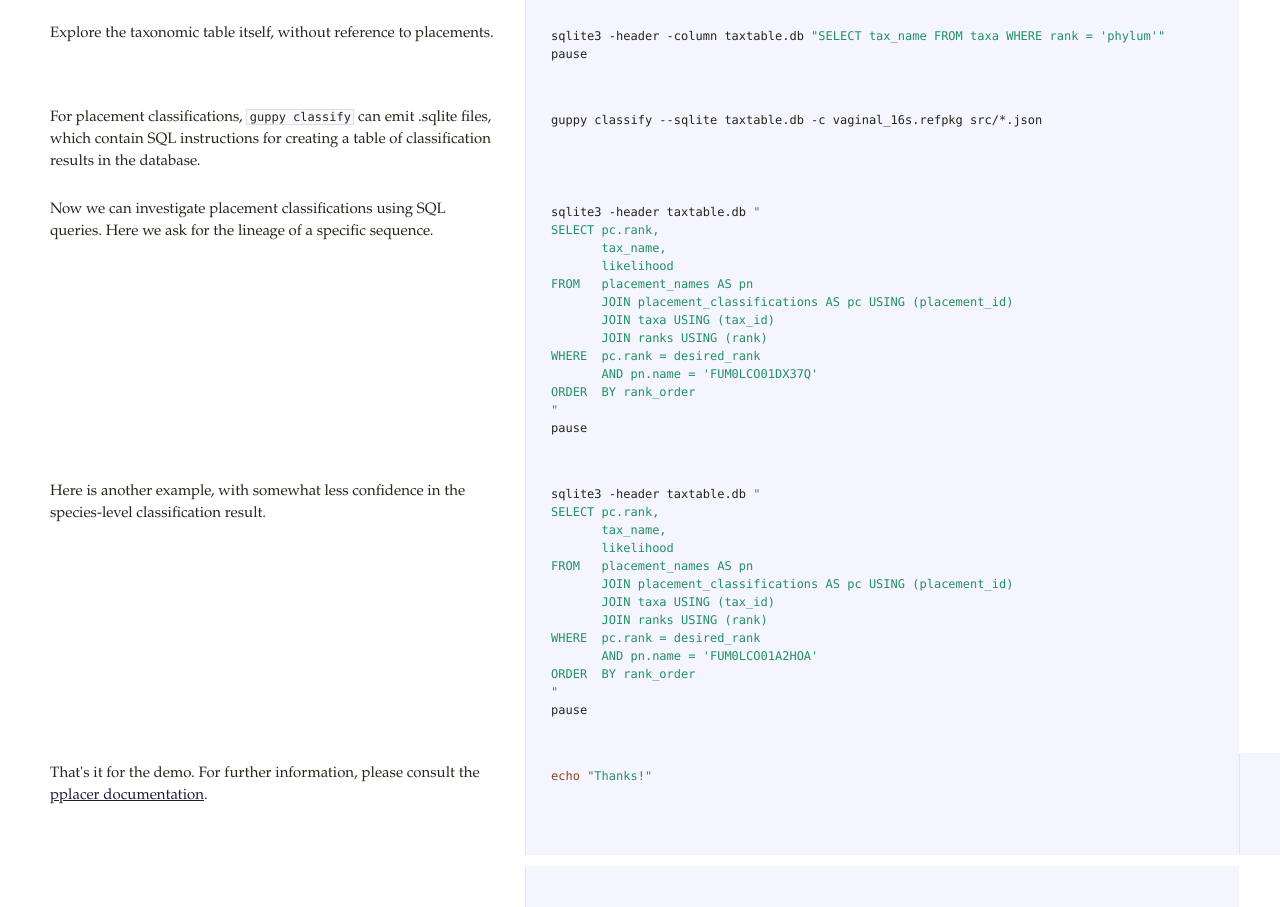
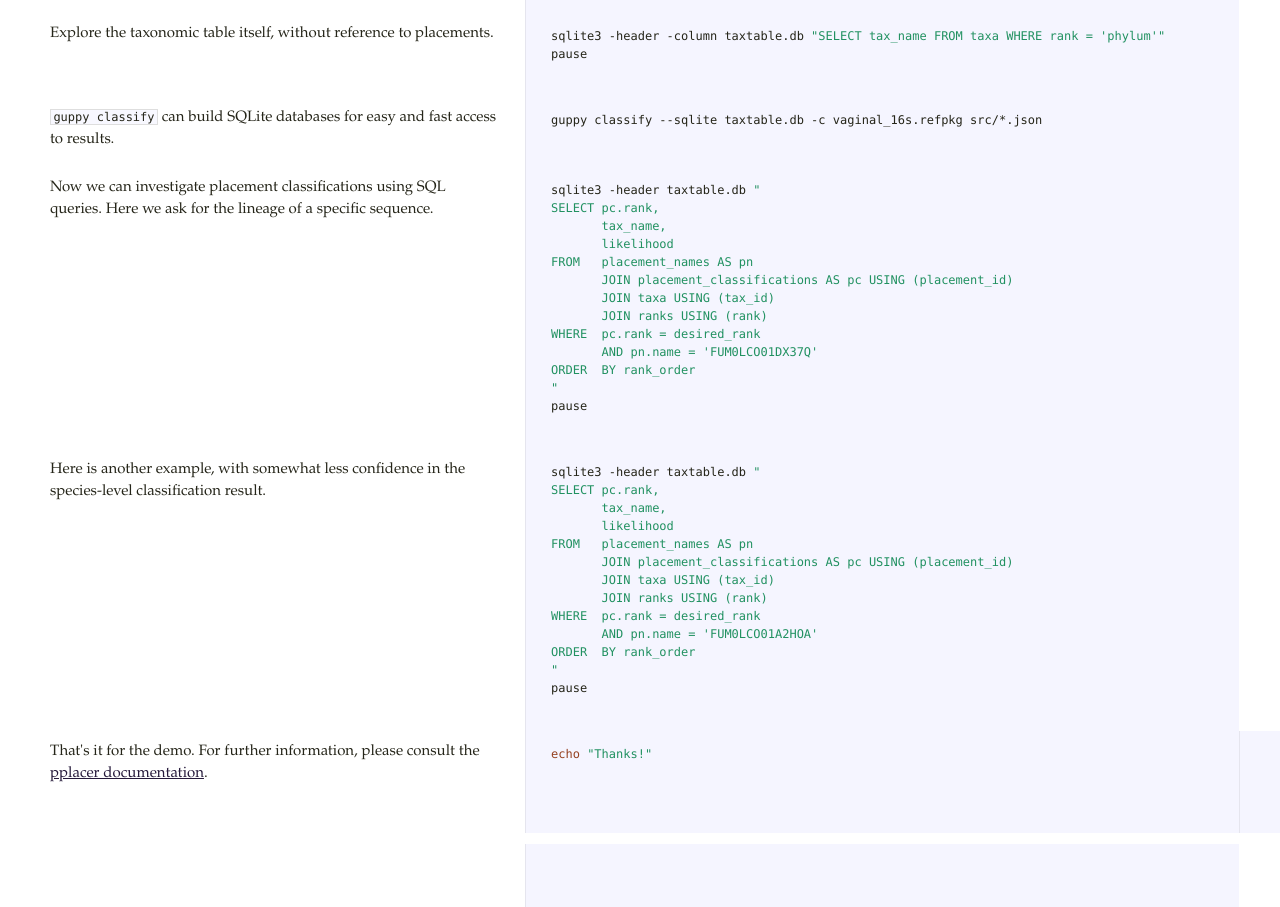
Before and after one commit to fhcrc/microbiome-demo, a plain HTML site: page index.html in a window 1280 px wide. Shown: the part 3439-4346 px from the top of the page. Drawn offline with Linux system fonts and the light colour scheme.

Commit message:
committing from buildbot microbiome-gh-pages.6

```diff
--- a/index.html
+++ b/index.html
@@ -324,9 +324,8 @@ pause
 
 </pre></div></td></tr><tr><td class=docs>
 
-<p>For placement classifications, <code>guppy classify</code> can emit .sqlite
-files, which contain SQL instructions for creating a table of
-classification results in the database.</p>
+<p><code>guppy classify</code> can build SQLite databases for easy and fast access to
+results.</p>
 
 </td><td class=code><div class=highlight><pre>
 guppy classify --sqlite taxtable.db -c vaginal_16s.refpkg src/*.json
```
